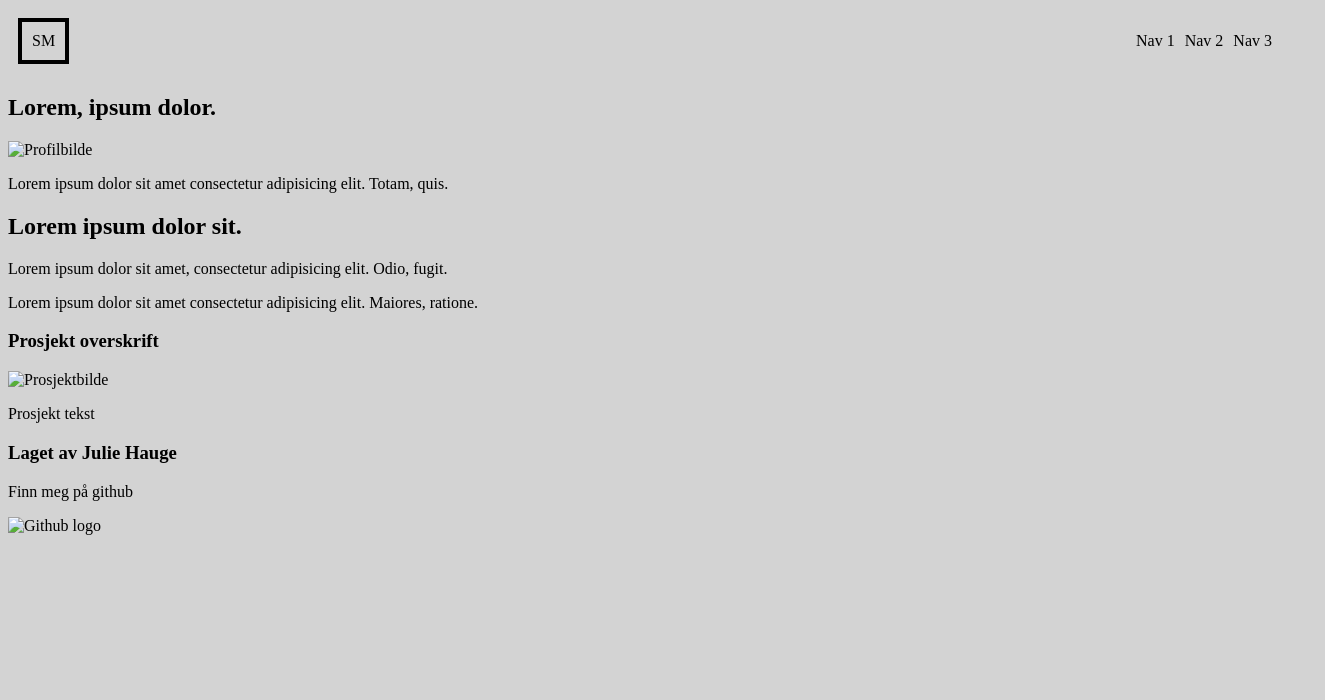
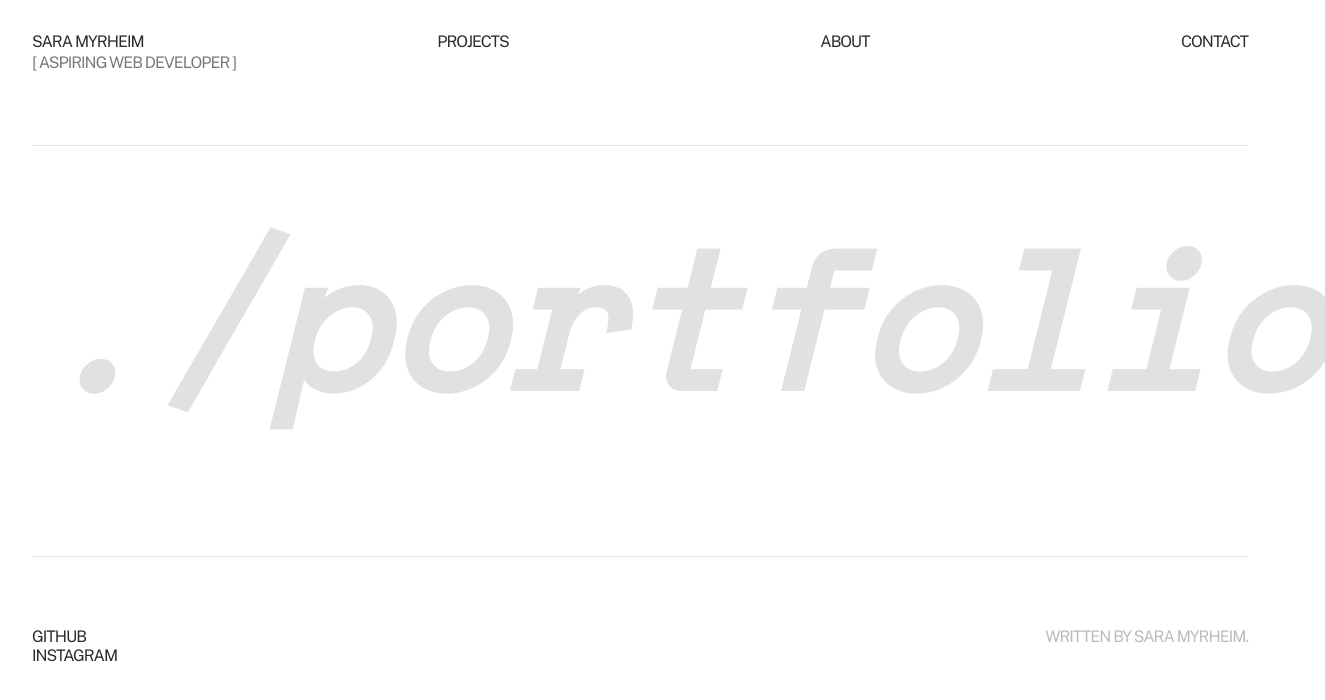
Before and after one commit to defectxr/kodeloftet_vscode, a plain HTML site: page projects/portfolio/index.html in a window 1280 px wide. Shown: the whole page, 1325 px wide, since content can reach past the window. Drawn offline with Linux system fonts and the light colour scheme.

Commit message:
Rough commit of portfolio project

```diff
--- a/projects/portfolio/index.html
+++ b/projects/portfolio/index.html
@@ -1,62 +1,45 @@
 <!DOCTYPE html>
-<html lang="no">
-  <!-- Head er informasjon til nettleseren -->
+<html lang="en">
   <head>
-    <title>Hjem</title>
+    <title>Sara Myrheim | Aspiring Web Developer</title>
     <meta charset="UTF-8" />
     <meta name="viewport" content="width=device-width" />
     <link rel="stylesheet" href="styles.css" />
     <script type="module" src="script.js"></script>
   </head>
 
-  <!-- Body er innhold til nettsiden -->
   <body>
     <header>
-      <!-- Header innhold: Logo, navigasjon, innlogging, søk -->
-      <div class="headerLogo">SM</div>
-      <nav>
-        <ul class="navigationList">
-          <li>Nav 1</li>
-          <li>Nav 2</li>
-          <li>Nav 3</li>
+      <a href="./index.html" class="headerLeft">
+        <div>Sara Myrheim</div>
+        <div class="headerTitle">[ Aspiring Web Developer ]</div>
+      </a>
+      <nav class="headerRight">
+        <ul class="headerNav">
+          <li><a href="./projects.html">Projects</a></li>
+          <li><a href="./about.html">About</a></li>
+          <li><a href="mailto:fakesara@hotmail.com">Contact</a></li>
         </ul>
       </nav>
     </header>
 
     <main>
-      <!-- Main innhold: Hoved informasjon delt i seksjon inndelinger -->
-      <section class="hero">
-        <!-- Hjem -->
-        <h1>Lorem, ipsum dolor.</h1>
-        <div class="heroIntro">
-          <img src="" alt="Profilbilde">
-          <p>Lorem ipsum dolor sit amet consectetur adipisicing elit. Totam, quis.</p>
+      <section class="columnMain">
+        <div class="columnMainLeft">
+          <h1 class="landingTitle">./portfolio</h1>
         </div>
-      </section>
-
-      <section>
-        <!-- Om meg -->
-        <h2>Lorem ipsum dolor sit.</h2>
-        <p>Lorem ipsum dolor sit amet, consectetur adipisicing elit. Odio, fugit.</p>
-        <p>Lorem ipsum dolor sit amet consectetur adipisicing elit. Maiores, ratione.</p>
-      </section>
-
-      <section>
-        <!-- Prosjekter -->
-        <div>
-          <h3>Prosjekt overskrift</h3>
-          <img src="" alt="Prosjektbilde">
-          <p>Prosjekt tekst</p>
+        <div class="columnMainRight">
         </div>
       </section>
     </main>
 
     <footer>
-      <!-- Footer innhold: Kreditasjon, navigasjon, vilkår -->
-      <h3>Laget av Julie Hauge</h3>
-      <div>
-        <p>Finn meg på github</p>
-        <img src="" alt="Github logo" />
+      <div class="footerLeft">
+        <p><a href="https://github.com/defectxr">GitHub</a></p>
+        <p><a href="#">Instagram</a></p>
+      </div>
+      <div class="footerRight">
+        <div class="credit">Written by Sara Myrheim.</div>
       </div>
     </footer>
   </body>
--- a/projects/portfolio/styles.css
+++ b/projects/portfolio/styles.css
@@ -1,34 +1,220 @@
-/* CSS styling usually written in the order of the HTML elements */
+* {
+    margin: 0;
+    padding: 0;
+    box-sizing: border-box;
+}
 
-/* CSS Selector */
+/* ------------------------------ link styling ------------------------------ */
+
+a:link, a:visited {
+    color: inherit;
+    text-decoration: none;
+}
+
+a:hover, a:active {
+    color: inherit;
+    text-decoration: underline;
+}
+
+.headerNav a.active {
+    text-decoration: underline;
+}
+
+.projectsList a:hover {
+    color: #2b2b2b;
+    text-decoration: none;
+}
+
+/* ------------------------------- @font-face ------------------------------- */
+
+@font-face {
+    font-family: "PublicSans-Regular";
+    src: url("./src/fonts/PublicSans-Regular.ttf");
+}
+
+@font-face {
+    font-family: "SchibstedGrotesk-Regular";
+    src: url("./src/fonts/SchibstedGrotesk-Regular.ttf");
+}
+
+@font-face {
+    font-family: "SpaceMono-Regular";
+    src: url("./src/fonts/SpaceMono-Regular.ttf");
+}
+
+/* ---------------------------------- body ---------------------------------- */
+
 body {
-    /* CSS Declaration - content between curly brackets*/
-    /* CSS Rule - property:value; */
-    background-color: lightgray;
+    background-color: #ffffff;
+    font-family: "SchibstedGrotesk-Regular", sans-serif;
+    font-size: 100%;
+    color: #2b2b2b;
+    margin: 32px;
 }
+
+/* --------------------------------- header --------------------------------- */
 
 header {
     display: flex;
-    align-items: center;
+    font-size: 1em;
+    font-family: "PublicSans-Regular", sans-serif;
+    text-transform: uppercase;
+    letter-spacing: -1px;
+    padding-bottom: 70px;
+    border-bottom: solid 1px #e1e1e1;
+    margin-bottom: 30px;
+}
+
+.headerLeft {
+    flex: 1;
+}
+
+.headerTitle {
+    color: #797979;
+    line-height: 150%;
+}
+
+.headerRight {
+    flex: 2;
+}
+
+.headerNav {
+    list-style-type: none;
+    display: flex;
     justify-content: space-between;
 }
 
-.headerLogo {
-    /* Longhand - specifies style elements with several declarations */
-    border-color: black;
-    border-width: 4px;
-    border-style: solid;
+/* ---------------------------------- main ---------------------------------- */
 
-    /* Shorthand - specifies style elements as many values after one element*/
-    border: black 4px solid;
-
-    padding: 10px;
-    margin: 10px;
+main {
+    min-height: 350px;
 }
 
-.navigationList {
+.columnMain {
     display: flex;
-    gap: 10px;
-    /* gap only applies left and right */
-    list-style-type: none;
+    min-height: 350px;
 }
+
+.columnMainLeft {
+    flex: 1;
+}
+
+.columnMainRight {
+    flex: 2;
+}
+
+/* --------------------------------- landing -------------------------------- */
+
+.landingTitle {
+    font-size: 12em;
+    font-family: "SpaceMono-Regular", "Lucidia Grande", sans-serif;
+    font-style: italic;
+    color: #e1e1e1;
+}
+
+/* -------------------------------- projects -------------------------------- */
+
+.projectsTitle {
+    font-size: 1em;
+    font-family: "PublicSans-Regular", sans-serif;
+    color: #797979;
+    text-transform: uppercase;
+    letter-spacing: -1px;
+}
+
+.projectsList {
+    margin: 2rem 0;
+    font-size: 1em;
+    font-family: "PublicSans-Regular", sans-serif;
+    color: #bcbbbb;
+    text-transform: uppercase;
+    letter-spacing: -1px;
+    list-style: none;
+
+    display: flex;
+    flex-direction: column;
+    gap: 0.5rem;
+}
+
+.projectsImg {
+    width: 100%;
+    height: 350px;
+    object-fit: cover;
+    vertical-align: middle;
+}
+
+/* ---------------------------------- about --------------------------------- */
+
+.about {
+    display: flex;
+    min-height: 350px;
+}
+
+.aboutText {
+    flex: 2;
+}
+
+.about h3 {
+    color: #797979;
+}
+
+.row {
+    margin-bottom: 1.5rem;
+    display: flex;
+}
+
+.columnLeft {
+    font-size: 1em;
+    font-family: "PublicSans-Regular", sans-serif;
+    text-transform: uppercase;
+    letter-spacing: -1px;
+    flex: 1;
+}
+
+.columnRight {
+    flex: 1;
+}
+
+.columnRight p {
+    margin-bottom: 1em;
+}
+
+.aboutPortrait {
+    display: flex;
+    justify-content: flex-end;
+    align-items: flex-start;
+    flex: 1;
+}
+
+.aboutImg {
+    width: 75%;
+}
+
+/* --------------------------------- footer --------------------------------- */
+
+footer {
+    display: flex;
+    font-size: 1em;
+    font-family: "PublicSans-Regular", sans-serif;
+    text-transform: uppercase;
+    letter-spacing: -1px;
+    padding-top: 70px;
+    border-top: solid 1px #e1e1e1;
+    margin-top: 30px;
+}
+
+.footerLeft {
+    display: flex;
+    flex: 1;
+    flex-direction: column;
+}
+
+.footerRight {
+    display: flex;
+    flex: 2;
+    justify-content: flex-end;
+}
+
+.credit {
+    color: #bcbbbb;
+}
```
Also changed, not shown: projects/portfolio/about.html (added, +74 -0 lines), projects/portfolio/projects.html (added, +52 -0 lines), projects/portfolio/src/fonts/PublicSans-Regular.ttf (added), projects/portfolio/src/fonts/SchibstedGrotesk-Regular.ttf (added), projects/portfolio/src/fonts/SpaceMono-Regular.ttf (added), 1 other file.
